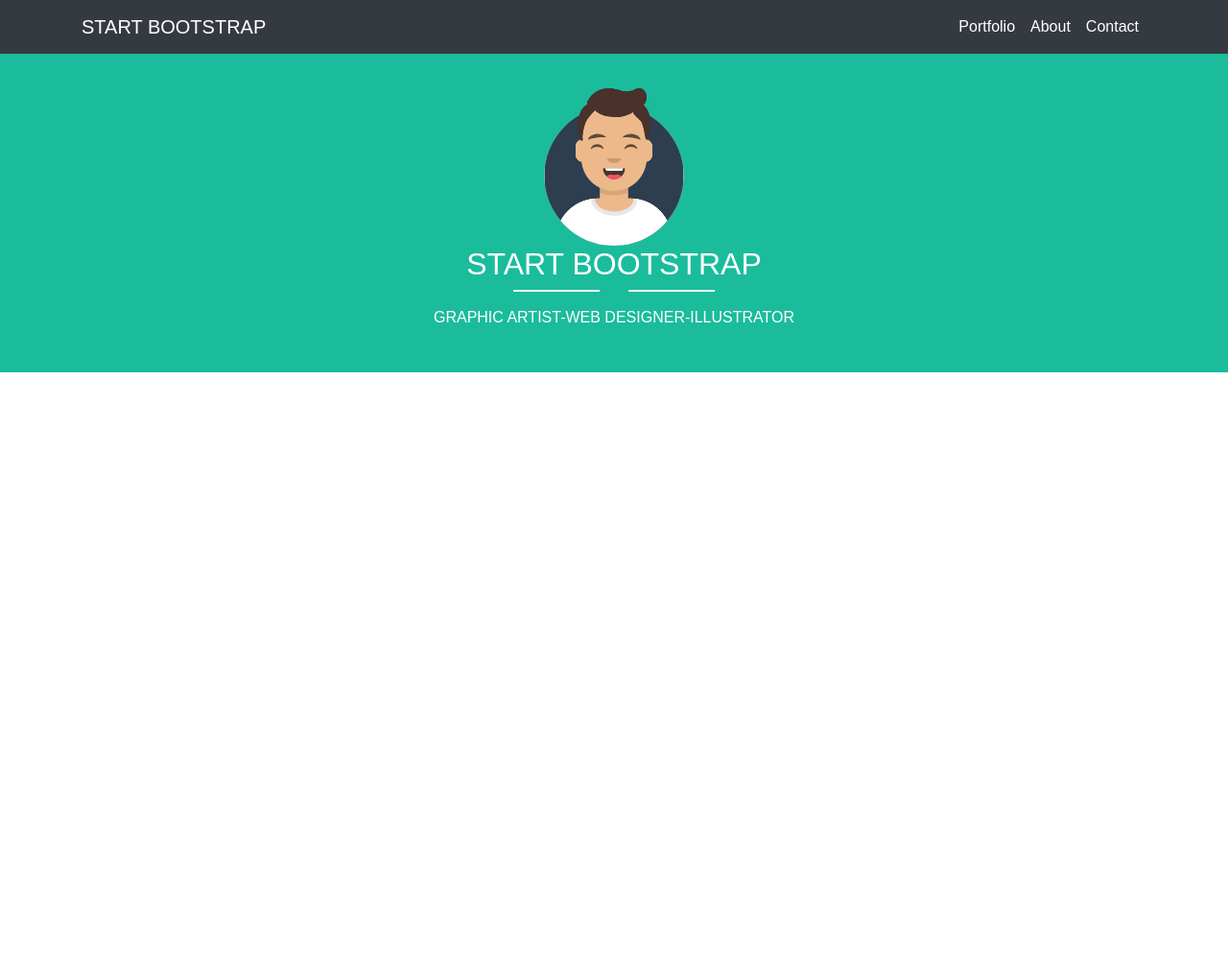
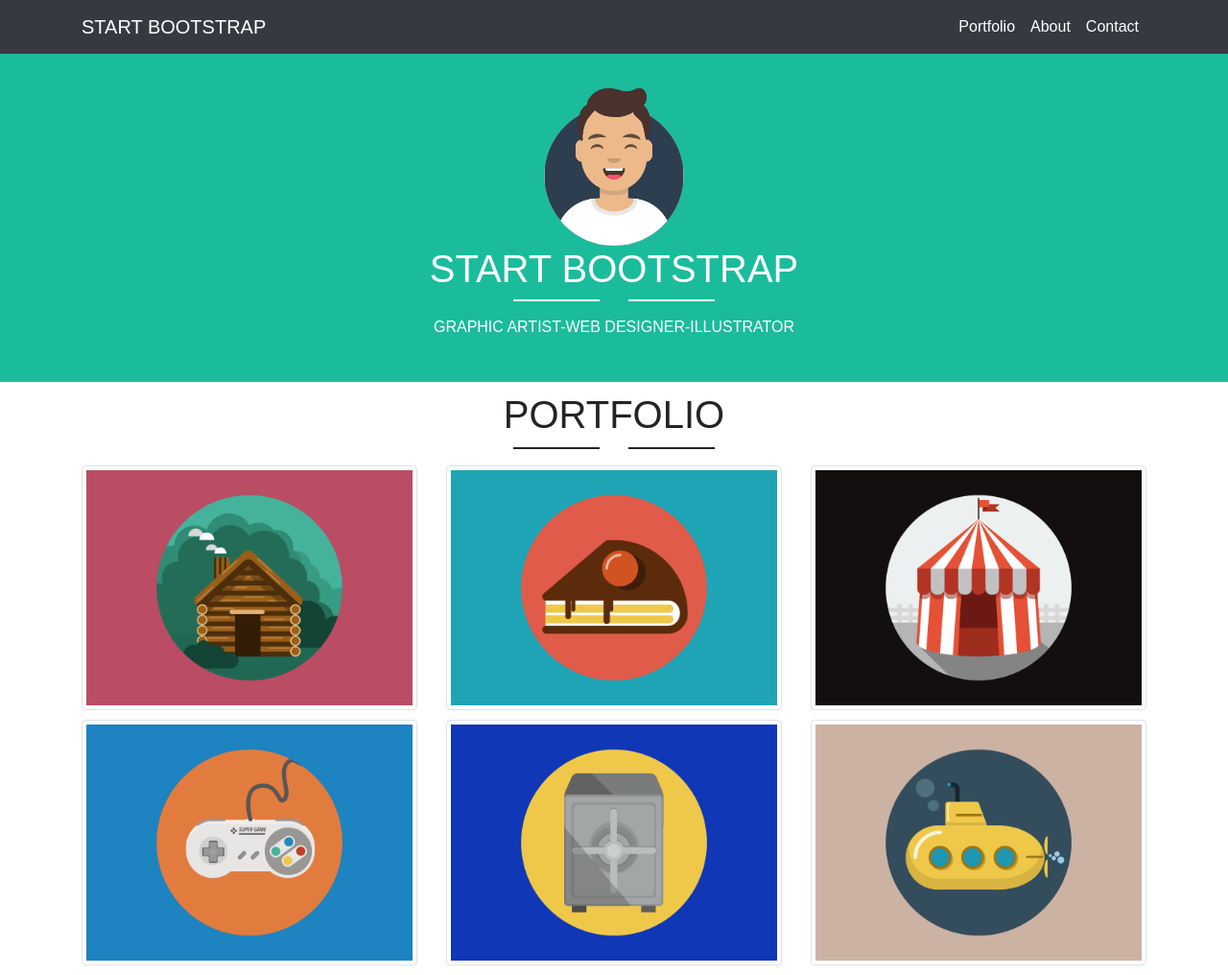
Before and after one commit to Alexellevu/html-css-bootstrap-freelancer, a plain HTML site: page index.html in a window 1280 px wide. Shown: the whole page at 96% size. Before the commit the page ends 800 px from the top, so only its background shows below. Drawn offline with nearby package versions, Linux system fonts and the light colour scheme.

Commit message:
portfolio

```diff
--- a/assets/style.css
+++ b/assets/style.css
@@ -21,3 +21,11 @@ body{
     margin-top: 10px;
     margin-bottom: 10px;
 }
+
+.line_color{
+    border-bottom:2px solid #212529;
+    width: 90px;
+    margin-bottom: 7px;
+    margin-left: 15px;
+    margin-right: 15px;
+}
--- a/index.html
+++ b/index.html
@@ -48,7 +48,7 @@
                 <!-- titolo -->
                 <div class="row">
                     <div class="col-lg-12">
-                    <h2 class="text-white text-uppercase text-center">start bootstrap</h2>
+                    <h1 class="text-white text-uppercase text-center">start bootstrap</h1>
                 </div>
                 <!-- stella con due linee laterali -->
                 </div>
@@ -70,7 +70,42 @@
    </header>
 
    <main>
-    <section class="Portfolio"></section>
+    <section class="Portfolio">
+        <div class="container-xl">
+            <div class="row">
+                <h1 class=" text-uppercase text-center col-lg-12 space">portfolio</h1>
+                <div class="col-lg-12 d-flex justify-content-lg-center">
+
+                    <div class="line_color"></div>
+                    <i class="fas fa-star text-center"></i>
+                    <div class="line_color"></div>
+                 </div>
+
+            </div>
+
+            <div class="row space">
+                <div class="col-lg-4 ">
+                    <img class="img-thumbnail" src="./bootstrap_freelancer/img/cabin.png" alt="#">
+                </div>
+                <div class="col-lg-4">
+                    <img class="img-thumbnail" src="./bootstrap_freelancer/img/cake.png" alt="#"></div>
+                <div class="col-lg-4"><img class="img-thumbnail" src="./bootstrap_freelancer/img/circus.png" alt="#"></div></div>
+
+
+            <div class="row space">
+                <div class="col-lg-4">
+                    <img class="img-thumbnail" src="./bootstrap_freelancer/img/game.png" alt="">
+                </div>
+                <div class="col-lg-4">
+                    <img class="img-thumbnail" src="./bootstrap_freelancer/img/safe.png" alt=""></div>
+                <div class="col-lg-4"><img class="img-thumbnail" src="./bootstrap_freelancer/img/submarine.png" alt=""></div></div>
+        </div>
+
+
+
+        </div>
+
+    </section>
     <section class="About"></section>
     <section class="Contact"></section>
    </main>
```
